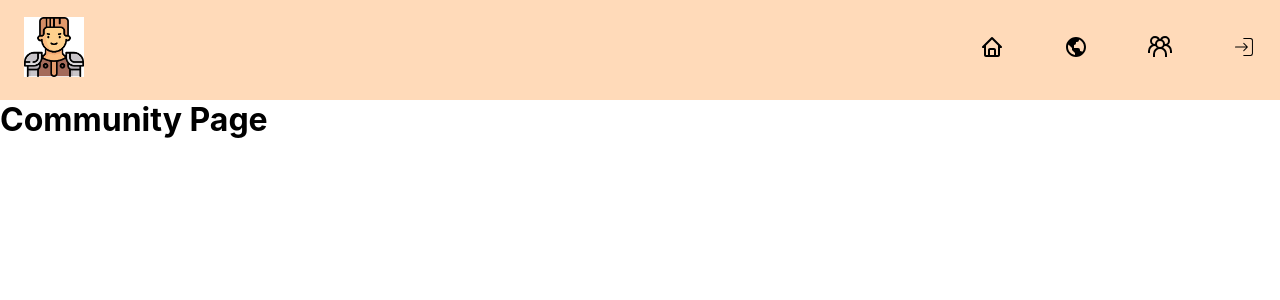
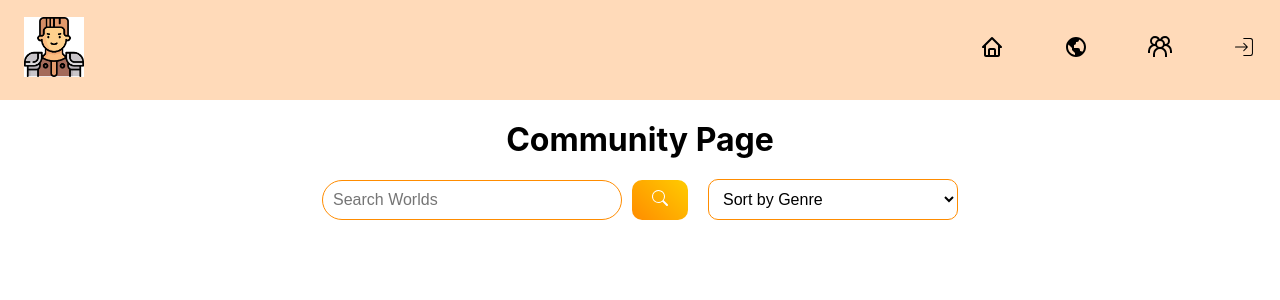
Before and after one commit to eprim7/tavern_keeper, a React (Create React App) app in the folder tavern_keeper/: page /community in a window 1280 px wide. Shown: the top 300 px of the page. Built offline with nearby package versions, Linux system fonts and the light colour scheme.

Commit message:
created the outline for the community page

```diff
--- a/tavern_keeper/src/components/InitialWorldPopup/InitialWorldPopup.jsx
+++ b/tavern_keeper/src/components/InitialWorldPopup/InitialWorldPopup.jsx
@@ -1,5 +1,4 @@
 import styles from './InitialWorldPopup.module.css';
-
 const InitialWorldPopup = ({ closeModal}) => {
     return(
 
@@ -7,7 +6,7 @@ const InitialWorldPopup = ({ closeModal}) => {
             <div className={styles.modalBackground}>
                 <div className={styles.modalContainer}>
                     <div className={styles.titleCloseBtn}>
-                        <button onClick={() => closeModal(false)}> X </button>
+                        <button onClick={() => closeModal(false)} className={styles.button}> X </button>
                     </div>
                     <div className={styles.title}>
                         <h1 className={styles.h1}>Create Your World</h1>
@@ -24,7 +23,7 @@ const InitialWorldPopup = ({ closeModal}) => {
                     <div className={styles.body}>
                         <label htmlFor="worldGenre" className={styles.label}>World Genre</label>
                         <select name="worldGenre" id="worldGenre" className={styles.worldGenre}>
-                         <option value="Select" disabled hidden selected>Select an Option</option>
+                         <option value="Select" disabled hidden selected>Select a Genre</option>
                             <option value="Sci-Fi">Sci-Fi</option>
                             <option value="darkFantasy">Dark Fantasy</option>
                             <option value="Comedy">Comedy</option>
@@ -33,7 +32,7 @@ const InitialWorldPopup = ({ closeModal}) => {
                     </div>
                     <div className={styles.footer}>
                         <button onClick={() => closeModal(false)} className={styles.cancelBtn}>Cancel</button>
-                        <button>Submit</button>
+                        <button onClick={() => closeModal(false)}>Submit</button>
                     </div>
                 </div>
             </div>
--- a/tavern_keeper/src/components/InitialWorldPopup/InitialWorldPopup.module.css
+++ b/tavern_keeper/src/components/InitialWorldPopup/InitialWorldPopup.module.css
@@ -10,6 +10,21 @@
     display: flex;
     justify-content: center;
     align-items: center;
+}
+.button{
+    margin-top: 20px;
+    padding: 10px 20px;
+    background: linear-gradient(45deg, #ff8c00, #ffcc00);
+    border: none;
+    border-radius: 10px;
+    font-size: 1rem;
+    color: white;
+    cursor: pointer;
+    transition: all 0.3s ease-in-out;
+}
+.button:hover {
+    background: linear-gradient(45deg, #ffcc00, #ff8c00);
+    transform: scale(1.05);
 }
 .h1 {
     color: black;
--- a/tavern_keeper/src/components/Sidebar/Sidebar.jsx
+++ b/tavern_keeper/src/components/Sidebar/Sidebar.jsx
@@ -29,7 +29,7 @@ function Sidebar() {
             <Link to='/worldOverview/miscellaneous' className={styles.link}>
                 <MdMiscellaneousServices className={styles.icon} /> <span>Misc.</span>
             </Link>
-            <button>Submit</button>
+            <button className={styles.button}>Submit</button>
 
         </aside>
     );
--- a/tavern_keeper/src/components/Sidebar/Sidebar.module.css
+++ b/tavern_keeper/src/components/Sidebar/Sidebar.module.css
@@ -26,7 +26,6 @@
     font-size: 1rem;
     transition: color 0.3s ease-in-out, text-shadow 0.3s ease-in-out;
 }
-
 .icon {
     font-size: 2.4rem;
     color: white;
@@ -41,8 +40,7 @@
     text-shadow: 0px 0px 10px rgba(255, 204, 0, 0.8);
     transform: scale(1.1);
 }
-
-button {
+.button {
     margin-top: 20px;
     padding: 10px 20px;
     background: linear-gradient(45deg, #ff8c00, #ffcc00);
@@ -53,8 +51,7 @@ button {
     cursor: pointer;
     transition: all 0.3s ease-in-out;
 }
-
-button:hover {
+.button:hover {
     background: linear-gradient(45deg, #ffcc00, #ff8c00);
     transform: scale(1.05);
 }
@@ -66,7 +63,6 @@ button:hover {
     transition: font-size 0.3s ease-in-out;
     font-weight: bold;
 }
-
 @media (max-width: 1024px) {
     .aside {
         width: 20%;
@@ -82,7 +78,6 @@ button:hover {
         font-size: 0.9rem;
     }
 }
-
 @media (max-width: 768px) {
     .aside {
         width: 25%;
@@ -99,7 +94,6 @@ button:hover {
         font-size: 0.7rem;
     }
 }
-
 @media (max-width: 480px) {
     .aside {
         width: 30%;
--- a/tavern_keeper/src/pages/404/404.module.css
+++ b/tavern_keeper/src/pages/404/404.module.css
@@ -3,38 +3,38 @@
     flex-direction: column;
     align-items: center;
     justify-content: center;
-    height: 100vh;  /* Takes up full viewport height */
-    width: 100%;  /* Takes up full width of the screen */
+    height: 100vh;
+    width: 100%;
     text-align: center;
-    background: url('../../../public/assets/lost-map.png') no-repeat center center;  /* Center the image */
-    background-size: contain;  /* Ensures the image covers the container fully */
-    background-position: center center;  /* Keeps the image centered */
+    background: url('../../../public/assets/lost-map.png') no-repeat center center;
+    background-size: contain;
+    background-position: center center;
     color: white;
     padding: 20px;
     backdrop-filter: blur(5px);
     border-radius: 15px;
     position: relative;
-    min-height: 100vh;  /* Ensures at least full viewport height */
+    min-height: 100vh;
 }
 
 @media (max-width: 1200px) {
     .pageContainer {
-        background-size: cover;  /* Keeps it responsive even on smaller screens */
-        padding: 15px;  /* Adjust padding for smaller screens */
+        background-size: cover;
+        padding: 15px;
     }
 }
 
 @media (max-width: 768px) {
     .pageContainer {
         background-size: cover;
-        padding: 10px;  /* Reduce padding on smaller screens */
+        padding: 10px;
     }
 }
 
 @media (max-width: 480px) {
     .pageContainer {
-        background-size: cover;  /* Ensure full coverage even on smaller phones */
-        padding: 5px;  /* Further reduce padding for very small screens */
+        background-size: cover;
+        padding: 5px;
     }
 }
 
--- a/tavern_keeper/src/pages/Community/Community.jsx
+++ b/tavern_keeper/src/pages/Community/Community.jsx
@@ -1,14 +1,35 @@
-import Header from "../../components/Header/Header"
+import Header from "../../components/Header/Header";
+import styles from "../Community/Community.module.css";
+import { BsSearch } from "react-icons/bs";
 
 function Community() {
-
-    return(
-
-        <>
-        <Header />
-            <h1>Community Page</h1>
-        </>
-    )
+  return (
+    <>
+      <Header />
+      <h1 className={styles.h1}>Community Page</h1>
+      <div className={styles.controlsWrapper}>
+        <div className={styles.searchWrapper}>
+          <input
+            type="text"
+            placeholder="Search Worlds"
+            className={styles.search}
+          />
+          <button className={styles.button}>
+            <BsSearch />
+          </button>
+        </div>
+        <select name="worldGenre" id="worldGenre" className={styles.worldGenre}>
+          <option value="Select" disabled hidden selected>
+            Sort by Genre
+          </option>
+          <option value="Sci-Fi">Sci-Fi</option>
+          <option value="darkFantasy">Dark Fantasy</option>
+          <option value="Comedy">Comedy</option>
+          <option value="Horror">Horror</option>
+        </select>
+      </div>
+    </>
+  );
 }
 
-export default Community
+export default Community;
--- a/tavern_keeper/src/pages/Community/Community.module.css
+++ b/tavern_keeper/src/pages/Community/Community.module.css
@@ -0,0 +1,58 @@
+.h1 {
+    text-align: center;
+    margin-top: 20px;
+    font-size: 2rem;
+}
+.controlsWrapper {
+    display: flex;
+    justify-content: center;
+    align-items: center;
+    margin-top: 20px;
+    gap: 20px;
+}
+.searchWrapper {
+    display: flex;
+    justify-content: center;
+    align-items: center;
+}
+.search {
+    width: 300px;
+    height: 40px;
+    padding: 0 10px;
+    border-radius: 20px;
+    border: 1px solid #ccc;
+    font-size: 1rem;
+    border: 1px solid #ff8c00;
+}
+.search:focus{
+    outline: none;
+    border: 2px solid #ff8c00;
+}
+.button {
+    margin-left: 10px;
+    padding: 10px 20px;
+    background: linear-gradient(45deg, #ff8c00, #ffcc00);
+    border: none;
+    border-radius: 10px;
+    font-size: 1rem;
+    color: white;
+    cursor: pointer;
+    transition: all 0.3s ease-in-out;
+}
+.button:hover {
+    background: linear-gradient(45deg, #ffcc00, #ff8c00);
+}
+.worldGenre {
+    padding: 10px;
+    width: 250px;
+    border-radius: 10px;
+    border: 1px solid #ccc;
+    font-size: 1rem;
+    background-color: #fff;
+    cursor: pointer;
+    border: 1px solid #ff8c00;
+}
+.worldGenre:focus {
+    outline: none;
+    border: 2px solid #ff8c00;
+}
--- a/tavern_keeper/src/pages/Home/Home.module.css
+++ b/tavern_keeper/src/pages/Home/Home.module.css
@@ -4,12 +4,10 @@ html, body {
     width: 100%;
     overflow-x: hidden;
 }
-
 .span{
-    color: red;
+    color: #ff8c00;
     font-weight: bold;
 }
-
 .hero {
     position: relative;
     width: 100%;
@@ -23,7 +21,6 @@ html, body {
     background-size: cover;
     padding: 20px;
 }
-
 .h1 {
     font-size: clamp(2rem, 4vw, 3rem);
     font-weight: bold;
@@ -32,7 +29,6 @@ html, body {
     padding: 10px 20px;
     border-radius: 10px;
 }
-
 .content {
     min-height: 80vh;
     max-width: 90vw;
@@ -45,7 +41,6 @@ html, body {
     align-items: center;
     text-align: center;
 }
-
 .character {
     display: flex;
     flex-direction: row;
@@ -59,12 +54,10 @@ html, body {
     align-items: center;
     padding: 20px;
 }
-
 .character:hover {
     transform: translateY(-5px);
     box-shadow: 0 8px 16px rgba(0, 0, 0, 0.15);
 }
-
 @media (max-width: 768px) {
     .character {
         flex-direction: column;
@@ -72,19 +65,17 @@ html, body {
         padding: 15px;
     }
 }
-
 .characterPic {
     width: 100%;
     max-width: 300px;
     height: auto;
     margin: 3%;
 }
-
 .p {
     color: black;
     word-wrap: break-word;
     margin: 3%;
     text-align: center;
     font-size: clamp(1rem, 2vw, 1.5rem);
-    color: red;
+    color: #ff8c00;
 }
--- a/tavern_keeper/src/pages/World/World.module.css
+++ b/tavern_keeper/src/pages/World/World.module.css
@@ -7,9 +7,9 @@
     background-position: center;
     background-repeat: no-repeat;
     display: flex;
-    flex-direction: column; /* Ensures child elements stack properly */
+    flex-direction: column;
     align-items: center;
-    justify-content: center; /* Centers children vertically */
+    justify-content: center;
     text-align: center;
     color: white;
     background-color: rgba(0, 0, 0, 0.4);
@@ -19,11 +19,11 @@
     content: "Start the journey by creating your worlds here";
     font-size: 2.5rem;
     text-align: center;
-    color: red;
+    color: green;
     position: absolute;
-    top: 0; /* Moves the text closer to the top */
+    top: 0;
     left: 50%;
-    transform: translateX(-50%); /* Centers horizontally */
+    transform: translateX(-50%);
     width: 100%;
     padding: 10px;
 }
@@ -41,7 +41,7 @@
     cursor: pointer;
     transition: transform 0.3s ease, box-shadow 0.3s ease;
     background-color: rgba(255, 255, 255, 0.2);
-    margin: 0; /* Remove margin-top */
+    margin: 0;
 }
 .h3{
     font-weight: bold;
```
